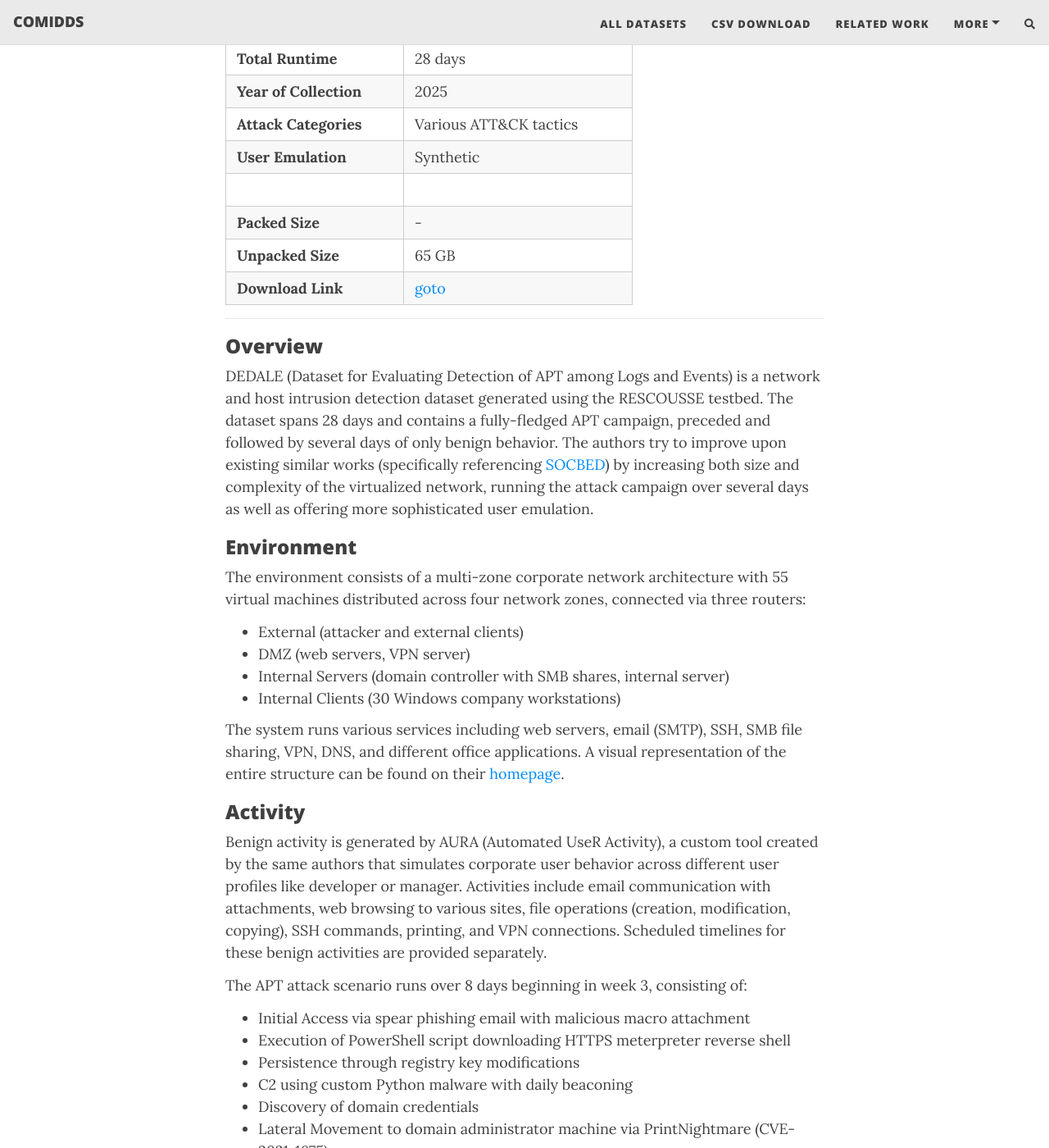
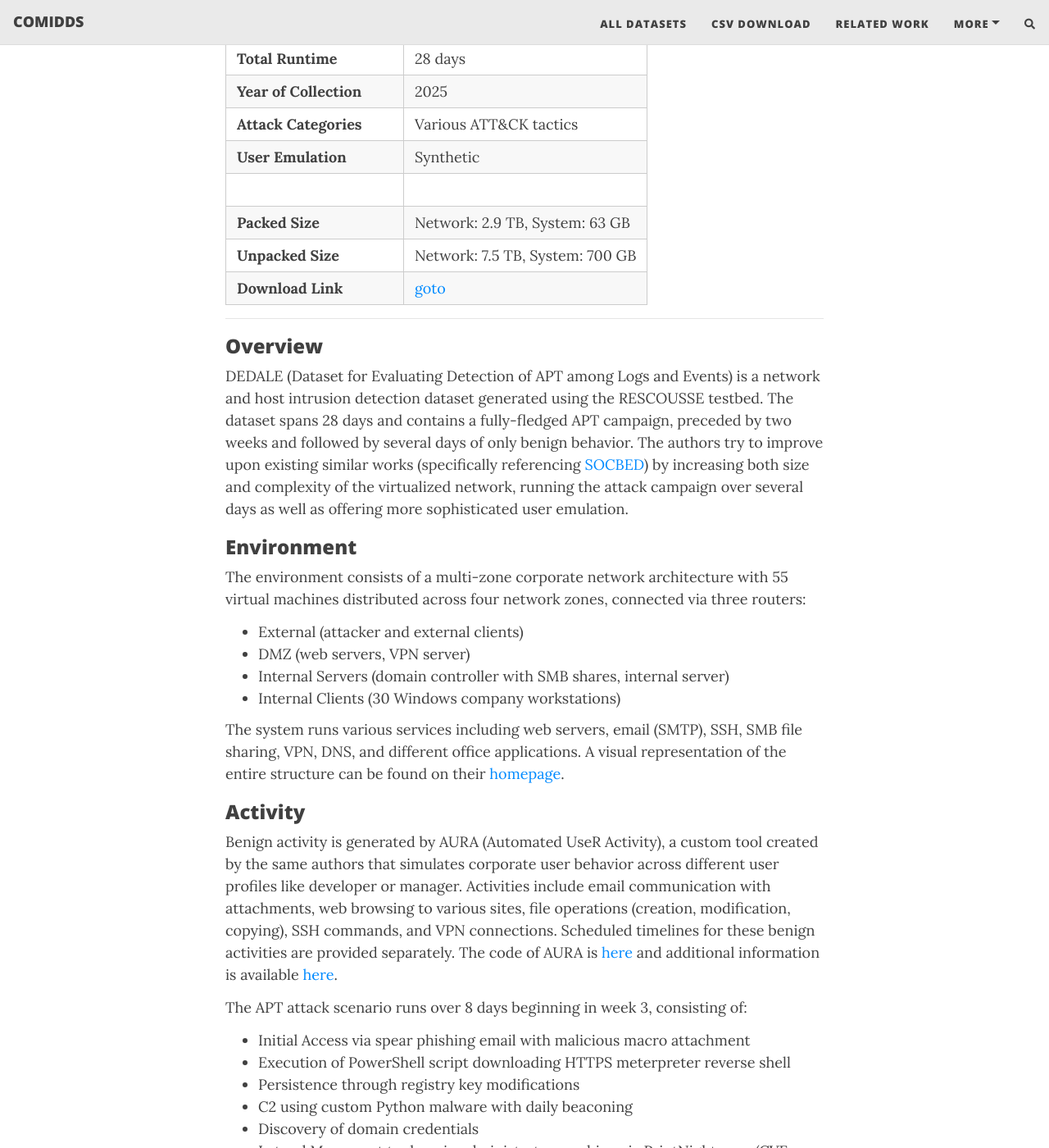
Before and after one commit to fkie-cad/COMIDDS, a Jekyll site: the page built from content/datasets/dedale.md, in a window 1280 px wide and 1400 px high, scrolled down 731 px. Shown: the whole window at 82% size. Built offline with Jekyll 4.4.1, drawn with Linux system fonts in a browser that asks for light colours; nearby versions of some CDN libraries; comment, search, counter and statistics services are not loaded; some of the changed text lies outside the part shown.

Commit message:
Dedale update (#102)
* Update all_datasets.md

Change the Data Type/Source informations for DEDALE

* Update all_datasets.md

Change the packed and unpacked sizes

* Update dedale.md

Changes to the description of AURA

* Update dedale.md

Small update to the description of DEDALE (2 weeks of benign behavior before the start of the attack)

* Update dedale.md (links + PyCapCutter)

Add some explanations about PyCapCutter
Add links to PyCapCutter, AURA, RESCOUSSE

* Update dedale.md (add a snippet of Zeek conn.log logs)

* Move size breakdown into subpage

---------

Co-authored-by: Maspital <philippschlipper@gmail.com>

````diff
--- a/content/datasets/dedale.md
+++ b/content/datasets/dedale.md
@@ -25,15 +25,15 @@ title: DEDALE
 | **Attack Categories**    | Various ATT&CK tactics                        |
 | **User Emulation**       | Synthetic                                     |
 |                          |                                               |
-| **Packed Size**          | -                                             |
-| **Unpacked Size**        | 65 GB                                         |
+| **Packed Size**          | Network: 2.9 TB, System: 63 GB                |
+| **Unpacked Size**        | Network: 7.5 TB, System: 700 GB               |
 | **Download Link**        | [goto](https://dedale.inria.fr/download.html) |
 
 ***
 
 ### Overview
 DEDALE (Dataset for Evaluating Detection of APT among Logs and Events) is a network and host intrusion detection dataset generated using the RESCOUSSE testbed.
-The dataset spans 28 days and contains a fully-fledged APT campaign, preceded and followed by several days of only benign behavior.
+The dataset spans 28 days and contains a fully-fledged APT campaign, preceded by two weeks and followed by several days of only benign behavior.
 The authors try to improve upon existing similar works (specifically referencing [SOCBED](https://github.com/fkie-cad/socbed)) by increasing both size and complexity of the virtualized network, running the attack campaign over several days as well as offering more sophisticated user emulation.
 
 ### Environment
@@ -48,8 +48,8 @@ A visual representation of the entire structure can be found on their [homepage]
 
 ### Activity
 Benign activity is generated by AURA (Automated UseR Activity), a custom tool created by the same authors that simulates corporate user behavior across different user profiles like developer or manager.
-Activities include email communication with attachments, web browsing to various sites, file operations (creation, modification, copying), SSH commands, printing, and VPN connections.
-Scheduled timelines for these benign activities are provided separately.
+Activities include email communication with attachments, web browsing to various sites, file operations (creation, modification, copying), SSH commands, and VPN connections.
+Scheduled timelines for these benign activities are provided separately. The code of AURA is [here](https://gitlab.inria.fr/mlanvin/aura) and additional information is available [here](https://dedale.inria.fr/user_behavior.html).
 
 The APT attack scenario runs over 8 days beginning in week 3, consisting of:
 - Initial Access via spear phishing email with malicious macro attachment
@@ -69,6 +69,8 @@ Network data is captured at four distinct monitoring points, each available as w
 - ``orange_servers``
 - ``orange_dmz``
 - ``router1`` with three interfaces (router1_green, router1_orange, router1_red).
+
+[PyCapCutter](https://gitlab.inria.fr/mlanvin/pycapcutter) is used to cut the network capture by day while ensuring that each flow is contained in one file. This limits side effects when applying Zeek or CICFlowMeter to the network capture.
 
 Suricata alerts are included, but not explicitly labeled, although the authors mention that only 2 out of 130,430 Suricata alerts are true positive (related to a malicious flow).
 Network flows, generated from the PCAPs above, are labeled with one of three classes, additionally providing the associated MITRE ATT&CK tactic and technique numbers if relevant:
@@ -92,8 +94,23 @@ The technical process of both host and network labeling is documented [here](htt
 ### Links
 - [Homepage](https://dedale.inria.fr/index.html)
 - [DEDALE labeling repo](https://gitlab.inria.fr/mlanvin/dedale_labeling)
+- [PyCapCutter](https://gitlab.inria.fr/mlanvin/pycapcutter)
+- [Rescousse](https://gitlab.inria.fr/mlanvin/rescousse)
+- [AURA](https://gitlab.inria.fr/mlanvin/aura)
 
 ### Data Examples
+Snippet of Zeek logs (conn.log) from `green_internal/D1_2024-12-23_output_green_internal_Zeek/conn.log`
+<!--  {% raw %} -->
+```
+#fields ts  uid id.orig_h id.orig_p id.resp_h id.resp_p proto service duration  orig_bytes  resp_bytes  conn_state  local_orig  local_resp  missed_bytes  history orig_pkts orig_ip_bytes resp_pkts resp_ip_bytes tunnel_parents  ip_proto
+#types  time  string  addr  port  addr  port  enum  string  interval  count count string  bool  bool  count string  count count count count set[string] count
+1734940832.969785 Cl2MZQ1QCb8UhJ4rz2  172.16.1.27 49695 172.16.0.2  389 tcp - 0.002062  0 0 SF  T T 0 ShAFaf  4 172 3 132 - 6
+1734940830.498427 CKe2Ov3eS3Ur3AOPn4  172.16.1.27 49674 172.16.0.2  389 tcp - 2.475692  3126  2773  SF  T T 350 ShADaGdFf 15  3738  12  3265  - 6
+1734940829.513993 CrChlf1i0rl6J06XO4  172.16.1.27 51716 224.0.0.252 5355  udp dns - - - S0  T F 0 D 1 54  0 0 - 17
+1734940834.648160 Cq4Yuo4nlguHGUdXWe  172.16.1.27 49696 172.16.0.2  88  tcp krb_tcp 0.014710  1521  1474  SF  T T 0 ShADadFf  7 1813  5 1686  - 6
+```
+<!--  {% endraw %} -->
+
 Snippet of labeled flows from `green_internal/D1_2024-12-23_output_green_internal.pcap_Flow_labeled`
 <!--  {% raw %} -->
 ```
````
Also changed, not shown: content/all_datasets.md (+1 -1 lines).
